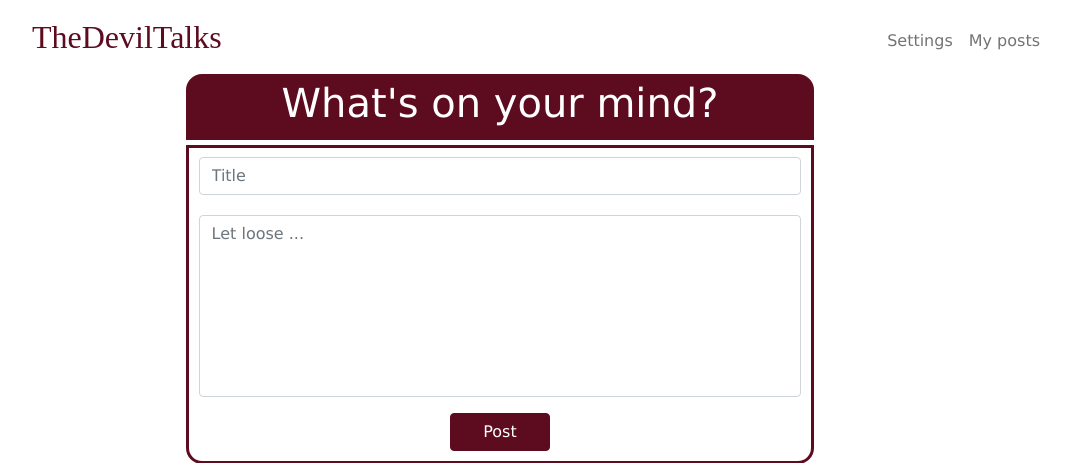
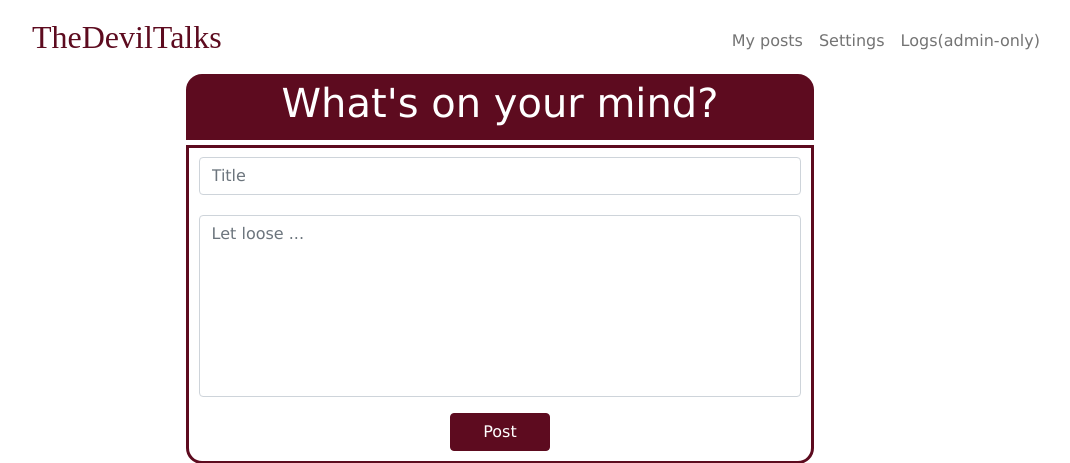
Before and after one commit to Arya-Yazdi/412-Project, a Flask app: page / in a window 1280 px wide. Shown: the top 463 px of the page, without its empty margins (140-1210 px from the left). Run offline with Flask 3, Linux system fonts and the light colour scheme; a user stored in the database is signed in; data comes from the database, SQL or seed files in the repository; both versions use the stored data as it was after the commit; some libraries are stand-ins or nearby versions; some web fonts are replaced.

Commit message:
Implemented admin view

```diff
--- a/app.py
+++ b/app.py
@@ -97,6 +97,10 @@ def login():
 
         # Remember which user has logged in
         session["user_id"] = results[0]["id"]
+        session["is_admin"] = results[0]["is_admin"]
+
+        if session["is_admin"] == 1:
+            return redirect("/admin")
 
         # Redirect user to home page
         return redirect("/")
@@ -166,6 +170,29 @@ def home():
     else:
         posts = db.execute(fetch_query)
         return render_template("home.html", posts=posts)
+
+
+# Admin page (Viewing Audit Logs)
+@app.route("/admin", methods=["GET"])
+@login_required
+def admin():
+    if session.get("is_admin") == 0:
+        return redirect("/")
+    fetch_query = """
+            SELECT
+                users.id,
+                users.username,
+                post_logs.post_id,
+                post_logs.title,
+                post_logs.operation,
+                post_logs.time_stamp
+            FROM post_logs
+            JOIN users ON post_logs.user_id = users.id
+            ORDER BY post_logs.time_stamp DESC;
+            """
+
+    logs = db.execute(fetch_query)
+    return render_template("admin.html", logs=logs)
 
 
 # My posts page (Viewing and deleting content)
--- a/templates/layout.html
+++ b/templates/layout.html
@@ -37,8 +37,9 @@
                     {% if session["user_id"] %}
 
                         <ul class="navbar-nav ms-auto mt-2 rem5-right-padding" >
+                            <li class="nav-item"><a class="nav-link" href="/my-posts"> My posts </a></li>
                             <li class="nav-item"><a class="nav-link" href="/setting">Settings</a></li>
-                            <li class="nav-item"><a class="nav-link" href="/my-posts"> My posts </a></li>
+                            <li class="nav-item"><a class="nav-link" href="/admin"> Logs(admin-only) </a></li>
                         </ul>
 
                     {% else %}
```
Also changed, not shown: templates/admin.html (added, +30 -0 lines), database.db.
